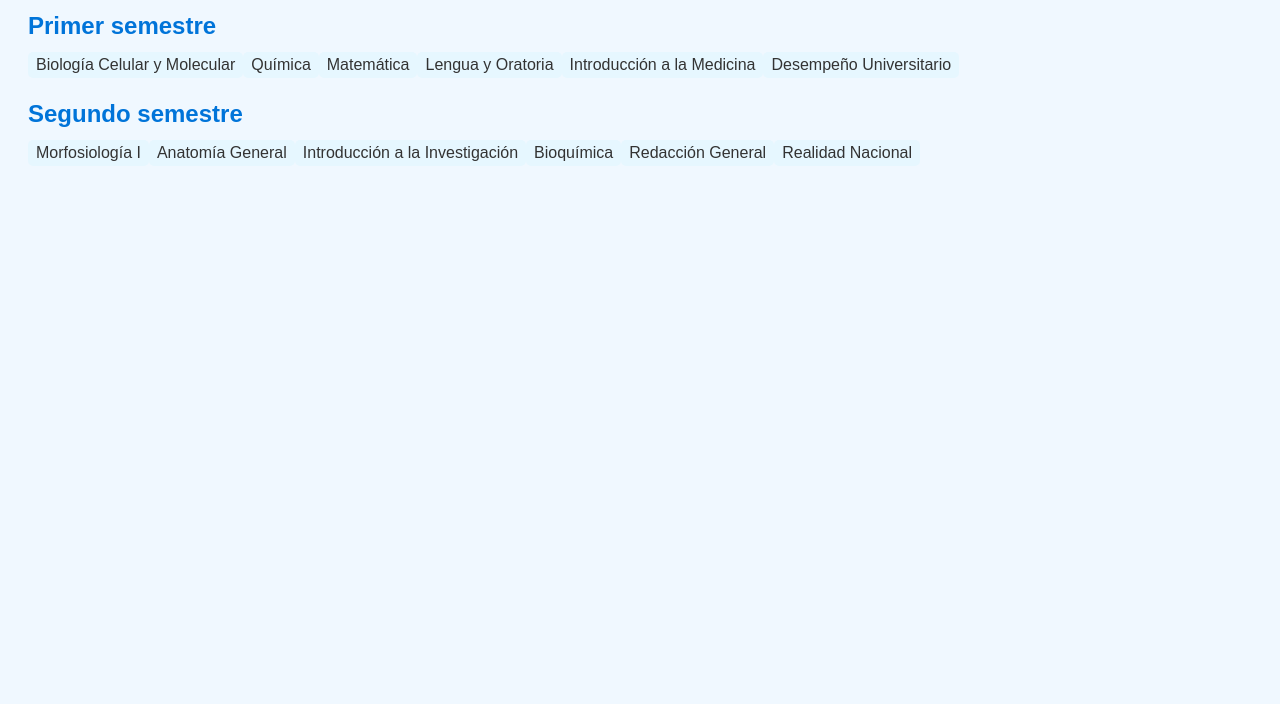
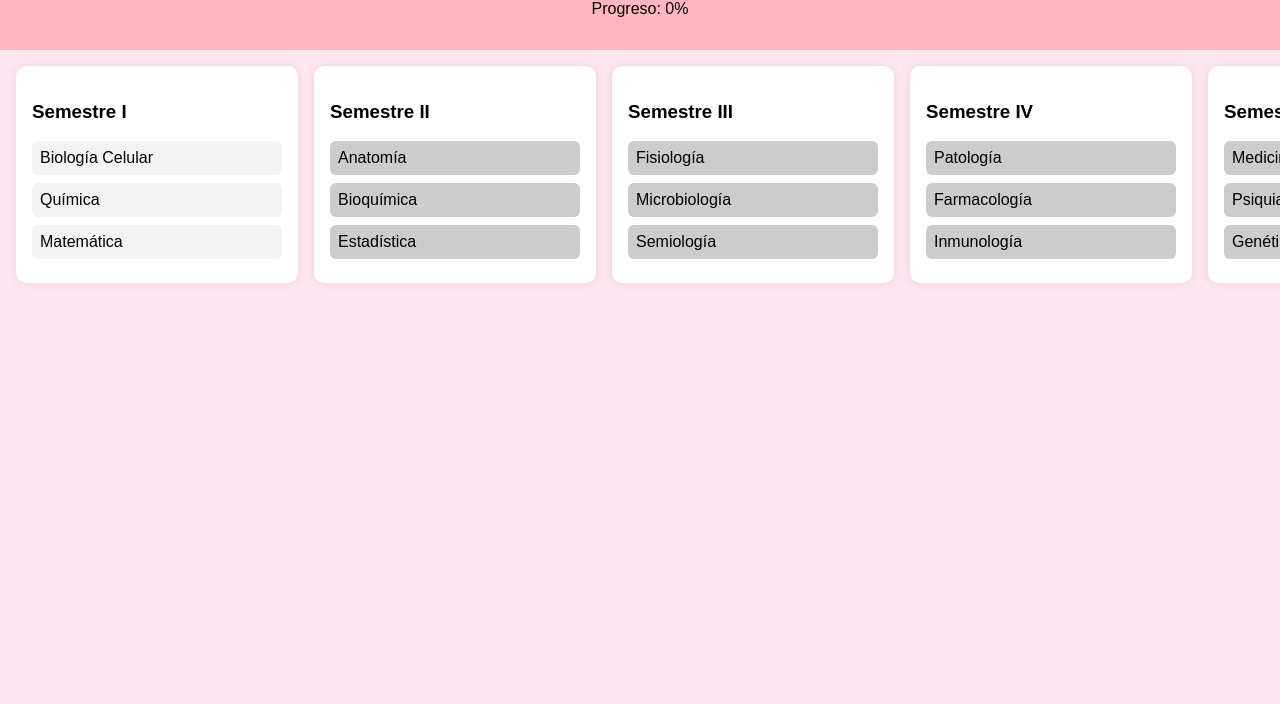
Before and after one commit to neumocito/malla-med-humana-ucsur, a plain HTML site: page index.html in a window 1280 px wide. Shown: the part 96-800 px from the top of the page. Drawn offline with Linux system fonts and the light colour scheme.

Commit message:
Add files via upload

```diff
--- a/index.html
+++ b/index.html
@@ -1,15 +1,17 @@
-
 <!DOCTYPE html>
 <html lang="es">
 <head>
   <meta charset="UTF-8" />
-  <meta name="viewport" content="width=device-width, initial-scale=1.0"/>
-  <title>Malla Curricular Interactiva - Medicina Humana</title>
-  <link rel="stylesheet" href="estilos.css" />
+  <meta name="viewport" content="width=device-width, initial-scale=1.0" />
+  <title>Malla Curricular Medicina</title>
+  <link rel="stylesheet" href="styles.css" />
 </head>
 <body>
-  <h1>Malla Curricular Interactiva - Medicina Humana</h1>
-  <div id="contenedor-malla"></div>
+  <header>
+    <h1>Malla Curricular - Medicina Humana</h1>
+    <p id="progreso">Progreso: 0%</p>
+  </header>
+  <main id="contenedor"></main>
   <script src="script.js"></script>
 </body>
 </html>
--- a/script.js
+++ b/script.js
@@ -1,54 +1,124 @@
 
-const malla = {
-  "Primer semestre": [
-    "Biología Celular y Molecular",
-    "Química",
-    "Matemática",
-    "Lengua y Oratoria",
-    "Introducción a la Medicina",
-    "Desempeño Universitario"
+document.addEventListener("DOMContentLoaded", () => {
+  const cursos = {
+    "I": [
+      { id: "biocel", nombre: "Biología Celular", abre: [] },
+      { id: "quimica", nombre: "Química", abre: [] },
+      { id: "matematica", nombre: "Matemática", abre: [] }
     ],
-  "Segundo semestre": [
-    "Morfosiología I",
-    "Anatomía General",
-    "Introducción a la Investigación",
-    "Bioquímica",
-    "Redacción General",
-    "Realidad Nacional"
+    "II": [
+      { id: "anatomia", nombre: "Anatomía", abre: ["biocel"] },
+      { id: "bioquimica", nombre: "Bioquímica", abre: ["quimica"] },
+      { id: "estadistica", nombre: "Estadística", abre: ["matematica"] }
+    ],
+    "III": [
+      { id: "fisiologia", nombre: "Fisiología", abre: ["bioquimica", "anatomia"] },
+      { id: "microbiologia", nombre: "Microbiología", abre: ["bioquimica"] },
+      { id: "semiologia", nombre: "Semiología", abre: ["anatomia"] }
+    ],
+    "IV": [
+      { id: "patologia", nombre: "Patología", abre: ["fisiologia"] },
+      { id: "farmacologia", nombre: "Farmacología", abre: ["fisiologia"] },
+      { id: "inmunologia", nombre: "Inmunología", abre: ["microbiologia"] }
+    ],
+    "V": [
+      { id: "medicina1", nombre: "Medicina I", abre: ["patologia", "farmacologia"] },
+      { id: "psiquiatria", nombre: "Psiquiatría", abre: ["semiologia"] },
+      { id: "genetica", nombre: "Genética", abre: ["bioquimica"] }
+    ],
+    "VI": [
+      { id: "cirugia1", nombre: "Cirugía I", abre: ["medicina1"] },
+      { id: "gineco1", nombre: "Ginecología I", abre: ["medicina1"] },
+      { id: "pedia1", nombre: "Pediatría I", abre: ["medicina1"] }
+    ],
+    "VII": [
+      { id: "medicina2", nombre: "Medicina II", abre: ["medicina1"] },
+      { id: "infectologia", nombre: "Infectología", abre: ["inmunologia"] },
+      { id: "epi1", nombre: "Epidemiología I", abre: ["estadistica"] }
+    ],
+    "VIII": [
+      { id: "cirugia2", nombre: "Cirugía II", abre: ["cirugia1"] },
+      { id: "pedia2", nombre: "Pediatría II", abre: ["pedia1"] },
+      { id: "saludpub", nombre: "Salud Pública", abre: ["epi1"] }
+    ],
+    "IX": [
+      { id: "gineco2", nombre: "Ginecología II", abre: ["gineco1"] },
+      { id: "dermatologia", nombre: "Dermatología", abre: ["medicina2"] },
+      { id: "trauma", nombre: "Traumatología", abre: ["cirugia2"] }
+    ],
+    "X": [
+      { id: "geriatria", nombre: "Geriatría", abre: ["medicina2"] },
+      { id: "oftalmo", nombre: "Oftalmología", abre: ["dermatologia"] },
+      { id: "otorrino", nombre: "Otorrinolaringología", abre: ["dermatologia"] }
+    ],
+    "XI": [
+      { id: "internado1", nombre: "Internado I", abre: ["X"] },
+      { id: "admin", nombre: "Administración en Salud", abre: ["saludpub"] },
+      { id: "etica", nombre: "Ética Médica", abre: [] }
+    ],
+    "XII": [
+      { id: "internado2", nombre: "Internado II", abre: ["internado1"] },
+      { id: "comunidad", nombre: "Trabajo en Comunidad", abre: ["saludpub"] },
+      { id: "emergencia", nombre: "Emergencias", abre: ["trauma"] }
+    ],
+    "XIII": [
+      { id: "internado3", nombre: "Internado III", abre: ["internado2"] },
+      { id: "proyecto", nombre: "Proyecto de Tesis", abre: ["epi1"] },
+      { id: "electivo1", nombre: "Electivo I", abre: [] }
+    ],
+    "XIV": [
+      { id: "internado4", nombre: "Internado IV", abre: ["internado3"] },
+      { id: "electivo2", nombre: "Electivo II", abre: ["electivo1"] },
+      { id: "sustentacion", nombre: "Sustentación", abre: ["proyecto"] }
     ]
   };
 
-function construirMalla() {
-  const contenedor = document.getElementById("contenedor-malla");
+  const contenedor = document.getElementById("contenedor");
+  const aprobados = JSON.parse(localStorage.getItem("aprobados")) || [];
+
+  function render() {
     contenedor.innerHTML = "";
+    for (const semestre in cursos) {
+      const div = document.createElement("div");
+      div.className = "semestre";
+      const h3 = document.createElement("h3");
+      h3.textContent = `Semestre ${semestre}`;
+      div.appendChild(h3);
 
-  for (const [semestre, ramos] of Object.entries(malla)) {
-    const divSemestre = document.createElement("div");
-    divSemestre.className = "semestre";
+      cursos[semestre].forEach((curso) => {
+        const el = document.createElement("div");
+        el.className = "curso";
+        el.textContent = curso.nombre;
+        el.dataset.id = curso.id;
 
-    const titulo = document.createElement("h2");
-    titulo.textContent = semestre;
-    divSemestre.appendChild(titulo);
+        const desbloqueado = curso.abre.every(req => aprobados.includes(req));
+        if (!desbloqueado && curso.abre.length > 0) el.classList.add("bloqueado");
+        else el.classList.add("desbloqueado");
 
-    ramos.forEach((ramo) => {
-      const divRamo = document.createElement("div");
-      divRamo.className = "ramo";
-      divRamo.textContent = ramo;
+        if (aprobados.includes(curso.id)) el.classList.add("aprobado");
 
-      if (localStorage.getItem(ramo) === "aprobado") {
-        divRamo.classList.add("aprobado");
-      }
-
-      divRamo.addEventListener("click", () => {
-        divRamo.classList.toggle("aprobado");
-        localStorage.setItem(ramo, divRamo.classList.contains("aprobado") ? "aprobado" : "");
+        el.addEventListener("click", () => {
+          if (!el.classList.contains("desbloqueado")) return;
+          const index = aprobados.indexOf(curso.id);
+          if (index === -1) aprobados.push(curso.id);
+          else aprobados.splice(index, 1);
+          localStorage.setItem("aprobados", JSON.stringify(aprobados));
+          render();
+          actualizarProgreso();
         });
 
-      divSemestre.appendChild(divRamo);
+        div.appendChild(el);
       });
-
-    contenedor.appendChild(divSemestre);
+      contenedor.appendChild(div);
     }
   }
 
-window.addEventListener("DOMContentLoaded", construirMalla);
+  function actualizarProgreso() {
+    const total = Object.values(cursos).flat().length;
+    const pct = Math.round((aprobados.length / total) * 100);
+    document.getElementById("progreso").textContent = `Progreso: ${pct}%`;
+  }
+
+  render();
+  actualizarProgreso();
+});
--- /dev/null
+++ b/styles.css
@@ -0,0 +1,39 @@
+body {
+  font-family: Arial, sans-serif;
+  background: #ffe6f0;
+  margin: 0;
+  padding: 0;
+}
+header {
+  background: #ffb6c1;
+  padding: 1em;
+  text-align: center;
+}
+main {
+  display: flex;
+  gap: 1em;
+  padding: 1em;
+  overflow-x: auto;
+}
+.semestre {
+  background: white;
+  border-radius: 10px;
+  padding: 1em;
+  min-width: 250px;
+  box-shadow: 0 0 10px rgba(0, 0, 0, 0.1);
+}
+.curso {
+  margin: 0.5em 0;
+  padding: 0.5em;
+  background: #f3f3f3;
+  border-radius: 6px;
+  cursor: pointer;
+}
+.curso.aprobado {
+  background: #b2fab2 !important;
+  text-decoration: line-through;
+}
+.curso.bloqueado {
+  background: #ccc;
+  cursor: not-allowed;
+}
```
Lines whose indentation alone changed are shown as unchanged.
